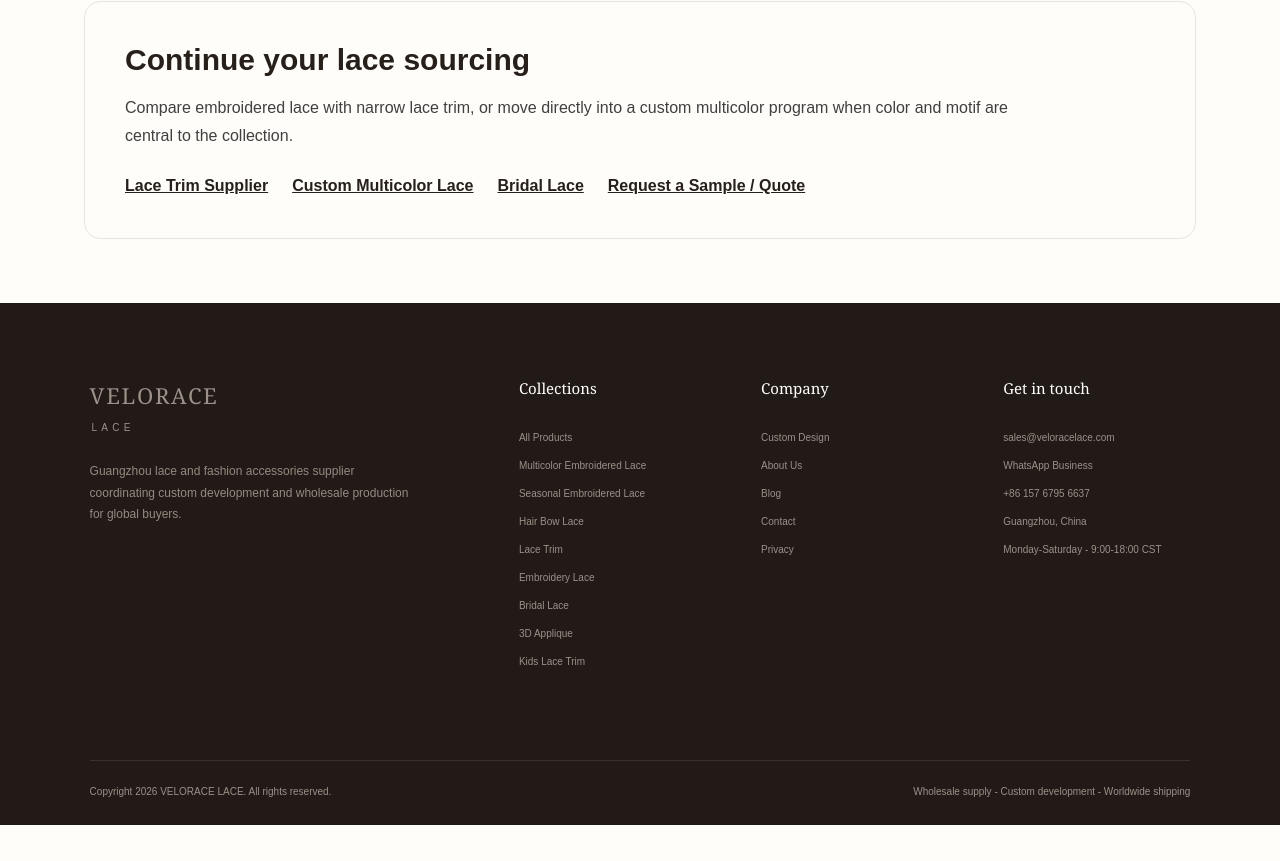
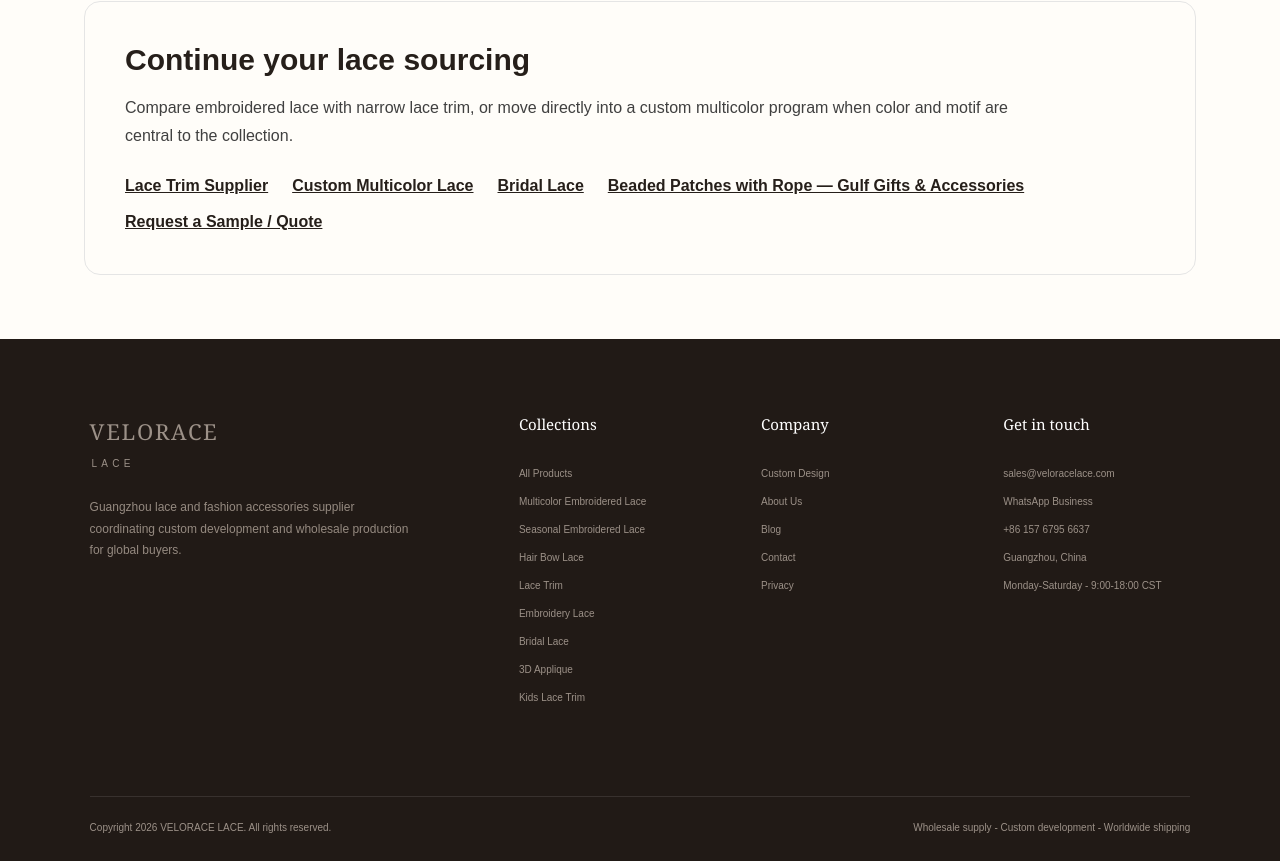
Before and after one commit to linxingwei/lace-b2b-site, a Next.js app: page /embroidery-lace in a window 1280 px wide. Shown: the part 9167-10028 px from the top of the page. Before the commit the page ends 9992 px from the top, so only its background shows below. Built offline with nearby package versions, Linux system fonts and the light colour scheme; no server answers.

Commit message:
seo: link embroidery lace to beaded patches collection

```diff
--- a/app/embroidery-lace/page.tsx
+++ b/app/embroidery-lace/page.tsx
@@ -74,6 +74,7 @@ export default function Page() {
           <Link className="font-semibold underline" href="/lace-trim">Lace Trim Supplier</Link>
           <Link className="font-semibold underline" href="/custom-multicolor-embroidered-lace">Custom Multicolor Lace</Link>
           <Link className="font-semibold underline" href="/bridal-lace">Bridal Lace</Link>
+          <Link className="font-semibold underline" href="/beaded-patches">Beaded Patches with Rope — Gulf Gifts &amp; Accessories</Link>
           <Link className="font-semibold underline" href="/contact">Request a Sample / Quote</Link>
         </div>
       </div>
```
